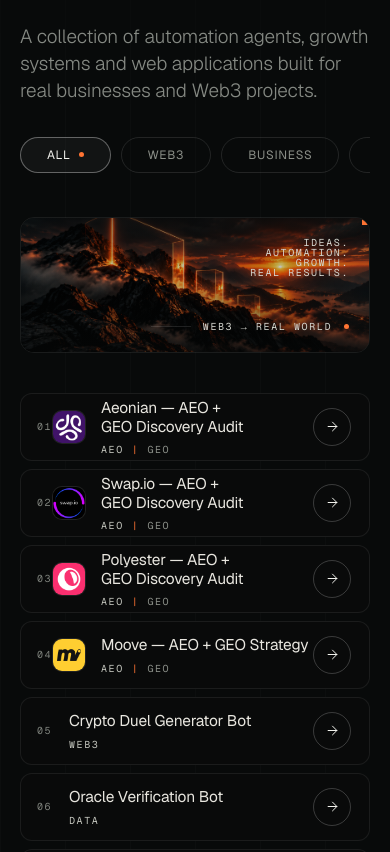
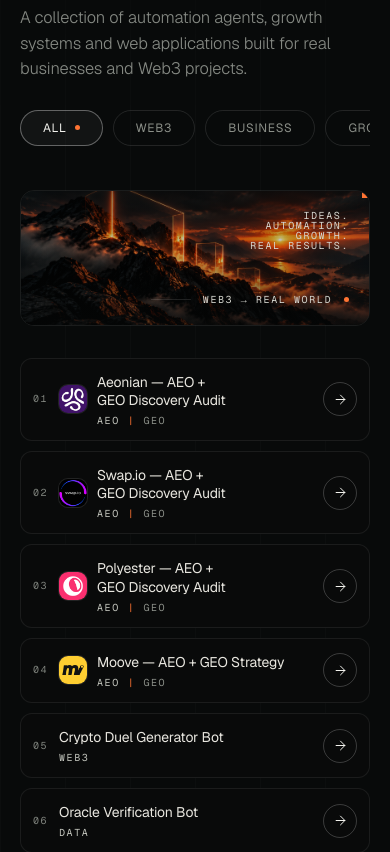
Before and after one commit to huzi0000/huzaifa-portfolio, a React (Vite) app: page / in a window 390 px wide. Shown: the part 6352-7204 px from the top of the page. Built offline with nearby package versions, Linux system fonts and the light colour scheme.

Commit message:
Fix mobile Work section responsiveness

```diff
--- a/src/sections/Work.tsx
+++ b/src/sections/Work.tsx
@@ -8,7 +8,7 @@
   const [primary, secondary] = project.category.split(' / ')
   return (
     <article
-      className="group flex min-h-[68px] items-center rounded-[12px] pl-4 pr-[18px] transition-colors duration-400 hover:bg-white/[0.03] sm:pl-5"
+      className="group flex items-center rounded-[12px] px-3 py-3.5 transition-colors duration-400 hover:bg-white/[0.03] sm:min-h-[68px] sm:py-0 sm:pl-5 sm:pr-[18px]"
       style={{ border: '1px solid var(--l-hair)', background: '#090a0a' }}
     >
       <span className="t-label-sm w-[16px] flex-none text-[#7e827c]">{project.index}</span>
@@ -21,7 +21,7 @@
 
       {project.logo ? (
         <span
-          className="flex h-8 w-8 flex-none items-center justify-center overflow-hidden rounded-[9px] ring-1 ring-white/10 transition-transform duration-400 group-hover:scale-105 lg:h-10 lg:w-10 lg:rounded-[11px]"
+          className="ml-2.5 flex h-7 w-7 flex-none items-center justify-center overflow-hidden rounded-[9px] ring-1 ring-white/10 transition-transform duration-400 group-hover:scale-105 sm:ml-0 sm:h-8 sm:w-8 lg:h-10 lg:w-10 lg:rounded-[11px]"
           style={{ background: 'rgba(255,255,255,0.05)' }}
         >
           <img
@@ -49,15 +49,15 @@
         style={{ background: 'var(--l-hair)' }}
       />
 
-      <div className="ml-4 min-w-0 flex-1 sm:ml-[21px]">
+      <div className="ml-2.5 min-w-0 flex-1 sm:ml-[21px]">
         <h3
-          className={`text-[15.5px] leading-[1.25] tracking-[-0.012em] text-[#e8e6df] ${
+          className={`text-[14px] leading-[1.3] tracking-[-0.012em] text-[#e8e6df] sm:text-[15.5px] sm:leading-[1.25] ${
             project.logo ? 'line-clamp-2' : 'truncate'
           }`}
         >
           {project.title}
         </h3>
-        <p className="t-label-sm mt-[9px] flex items-center gap-2 text-[#8b8f88]">
+        <p className="t-label-sm mt-[7px] flex items-center gap-2 text-[#8b8f88] sm:mt-[9px]">
           <span className="text-[#c3c5bd]">{primary}</span>
           {secondary && (
             <>
@@ -78,7 +78,10 @@
         {project.body}
       </p>
 
-      <span className="arrow-btn ml-auto h-[38px] w-[38px] flex-none" aria-hidden="true">
+      <span
+        className="arrow-btn ml-3 h-[34px] w-[34px] flex-none sm:ml-auto sm:h-[38px] sm:w-[38px]"
+        aria-hidden="true"
+      >
         <ArrowRight
           size={15}
           strokeWidth={1.6}
@@ -108,32 +111,32 @@
     <section id="work" className="relative scroll-mt-16 pt-[var(--section-y)]">
       <div aria-hidden="true" className="gridlines" />
 
-      <div className="shell relative">
+      <div className="shell relative px-[16px] min-[380px]:px-[var(--gutter)]">
         <div className="grid grid-cols-[minmax(0,1fr)] gap-10 lg:grid-cols-[minmax(0,1fr)_minmax(0,1.47fr)] lg:items-start lg:gap-10">
           {/* --------------------------------- label, heading, filters */}
           <Reveal>
             <SectionLabel number="04">Selected Work</SectionLabel>
 
-            <h2 className="t-display mt-9 lg:mt-[51px]">
+            <h2 className="t-display mt-7 text-[clamp(1.65rem,8.1vw,2.2rem)] sm:mt-9 sm:text-[clamp(2.2rem,4.82vw,4.9rem)] lg:mt-[51px]">
               <span className="tone-a block">Built systems.</span>
               <span className="tone-b block">real use cases.</span>
             </h2>
 
-            <p className="t-body mt-[22px] max-w-[500px] text-[19px] leading-[1.42] lg:max-w-[520px] lg:text-[22px] lg:leading-[1.32]">
+            <p className="t-body mt-[18px] max-w-[500px] text-[16.5px] leading-[1.55] sm:mt-[22px] sm:text-[19px] sm:leading-[1.42] lg:max-w-[520px] lg:text-[22px] lg:leading-[1.32]">
               A collection of automation agents, growth systems and web applications built for real
               businesses and Web3 projects.
             </p>
 
-            <ul className="no-scrollbar mt-8 flex max-w-full gap-2.5 overflow-x-auto pb-1 sm:flex-wrap sm:overflow-visible">
+            <ul className="no-scrollbar mt-7 flex max-w-full flex-nowrap gap-2.5 overflow-x-auto pb-1 sm:mt-8 sm:flex-wrap sm:overflow-visible">
               {filters.map((f) => {
                 const isActive = filter === f
                 return (
-                  <li key={f}>
+                  <li key={f} className="shrink-0 sm:shrink">
                     <button
                       type="button"
                       onClick={() => setFilter(f)}
                       aria-pressed={isActive}
-                      className="flex h-9 items-center gap-2 rounded-full px-[26px] text-[12px] uppercase tracking-[0.06em] transition-colors duration-400"
+                      className="flex h-9 items-center gap-2 whitespace-nowrap rounded-full px-[22px] text-[12px] uppercase tracking-[0.06em] transition-colors duration-400 sm:whitespace-normal sm:px-[26px]"
                       style={{
                         border: `1px solid ${isActive ? 'rgba(255,255,255,0.34)' : 'var(--l-soft)'}`,
                         background: isActive ? 'rgba(255,255,255,0.045)' : 'transparent',
@@ -197,9 +200,9 @@
         </div>
 
         {/* --------------------------------- project index */}
-        <div className="mt-10 grid grid-cols-[minmax(0,1fr)] gap-2 lg:mt-[48px] lg:grid-cols-2 lg:gap-x-[15px] lg:gap-y-2">
+        <div className="mt-8 grid grid-cols-[minmax(0,1fr)] gap-2.5 sm:mt-10 sm:gap-2 lg:mt-[48px] lg:grid-cols-2 lg:gap-x-[15px] lg:gap-y-2">
           {[first, second].map((col, ci) => (
-            <div key={ci} className="flex flex-col gap-2">
+            <div key={ci} className="flex flex-col gap-2.5 sm:gap-2">
               {col.length === 0 ? (
                 <p className="t-body-sm border border-[var(--l-hair)] px-5 py-6">
                   No projects in this category.
```
